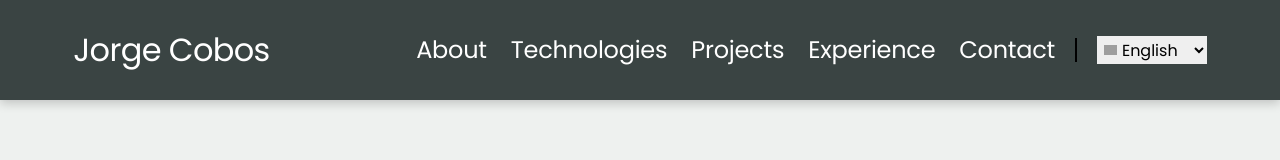
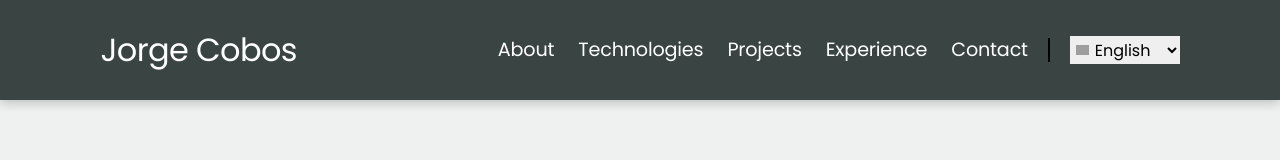
Before and after one commit to CoPhos/CobosWebPortafolio, a React app: page / in a window 1280 px wide. Shown: the top 160 px of the page. Built offline with nearby package versions, Linux system fonts and the light colour scheme; grey boxes are pictures that could not be loaded; the HTML template or start-up script is replaced by a standard one.

Commit message:
change xl font size

```diff
--- a/tailwind.config.js
+++ b/tailwind.config.js
@@ -32,7 +32,7 @@ module.exports = {
                 },
             ],
             xl: [
-                '1.5rem',
+                '1.2rem',
                 {
                     lineHeight: '2rem',
                     letterSpacing: '-0.01em',
```
